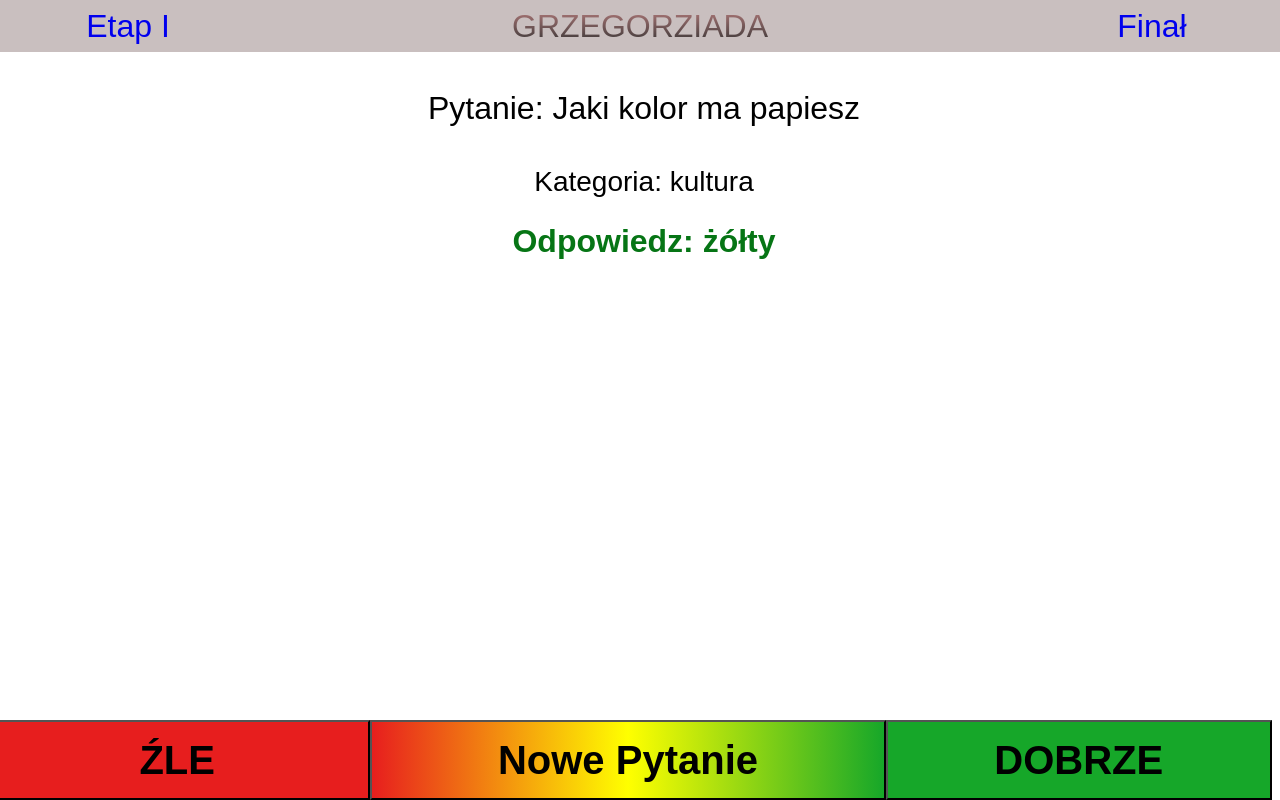
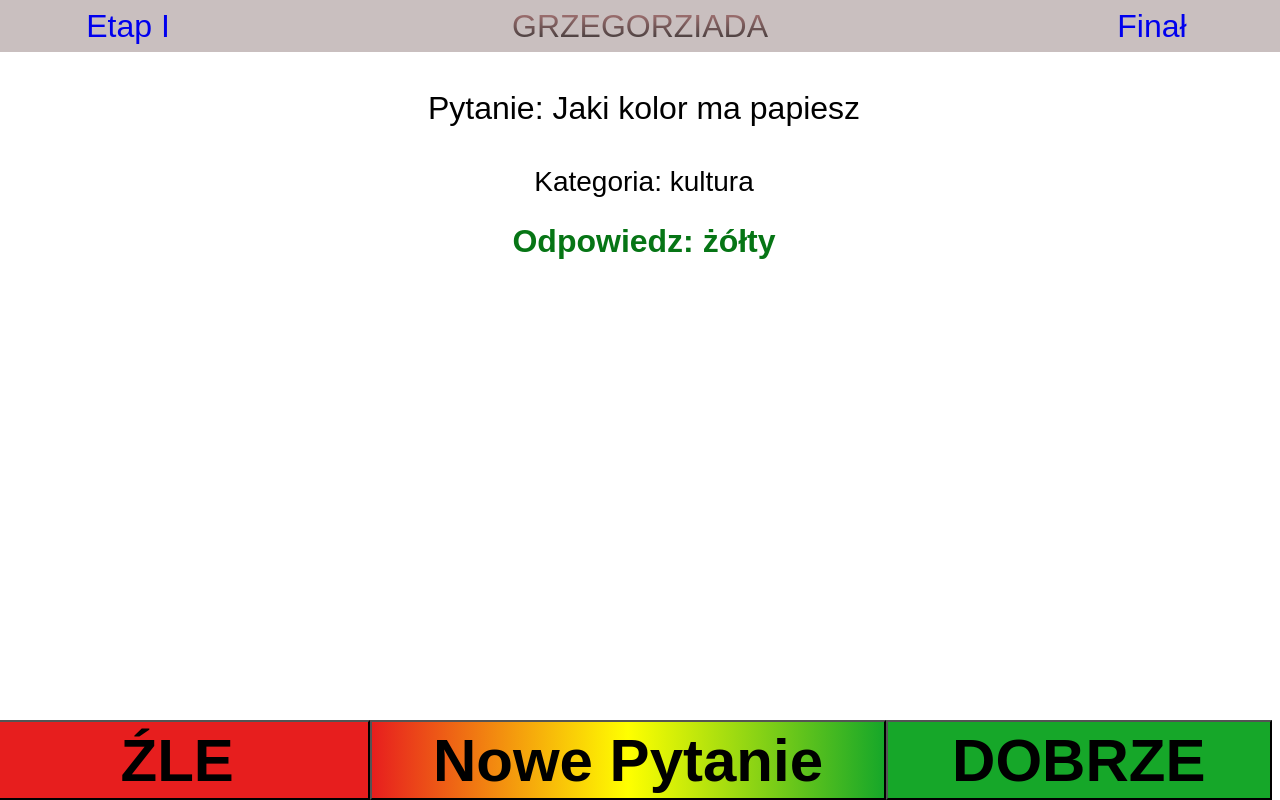
Before and after one commit to DMaladyn/Grzegorziada, a React (Vite) app: page /grzegorziada/final in a window 1280 px wide. Built offline with nearby package versions, Linux system fonts and the light colour scheme.

Commit message:
Working Screen Size Adaptation

```diff
--- a/src/components/elements/question.jsx
+++ b/src/components/elements/question.jsx
@@ -53,7 +53,7 @@ function Question(props) {
     <div className={classes.container}>
       <div className={classes.question}>Pytanie: {question}</div>
       <div className={classes.category}>Kategoria: {category}</div>
-      {link ? <iframe width="420" height="315" src={link}></iframe> : null}
+      {link ? <iframe allowFullScreen src={link}></iframe> : null}
       <div className={classes.answer}>Odpowiedz: {answer}</div>
       <div className={classes.buttons}>
         <button className={classes.wrong} onClick={() => playWrong()}>
--- a/src/components/elements/question.module.css
+++ b/src/components/elements/question.module.css
@@ -6,6 +6,8 @@
   margin: 3vw;
   font-size: 4vh;
   font-family: cursive, sans-serif;
+  white-space: initial;
+  overflow: hidden;
 }
 
 .category {
@@ -25,12 +27,21 @@
   font-weight: bold;
   color: rgb(6, 117, 21);
   font-family: cursive, sans-serif;
+  white-space: initial;
+  overflow: hidden;
+}
+
+iframe {
+  width: 80vw;
+  height: 30vh;
+  max-width: 480px;
+  max-height: 270px;
 }
 
 .buttons {
   position: fixed;
   height: 10%;
-  top: 90%;
+  bottom: 0%;
   right: 8px;
   width: calc(100% + 8px);
   display: grid;
@@ -38,9 +49,16 @@
 }
 
 .buttons button {
-  font-size: 40px;
+  font-size: 5vw;
+  max-font-size: 5vw;
   font-weight: bold;
   font-family: cursive, sans-serif;
+}
+
+@media screen and (min-width: 1200px) {
+  .buttons button {
+    font-size: 60px;
+  }
 }
 
 .wrong {
```
